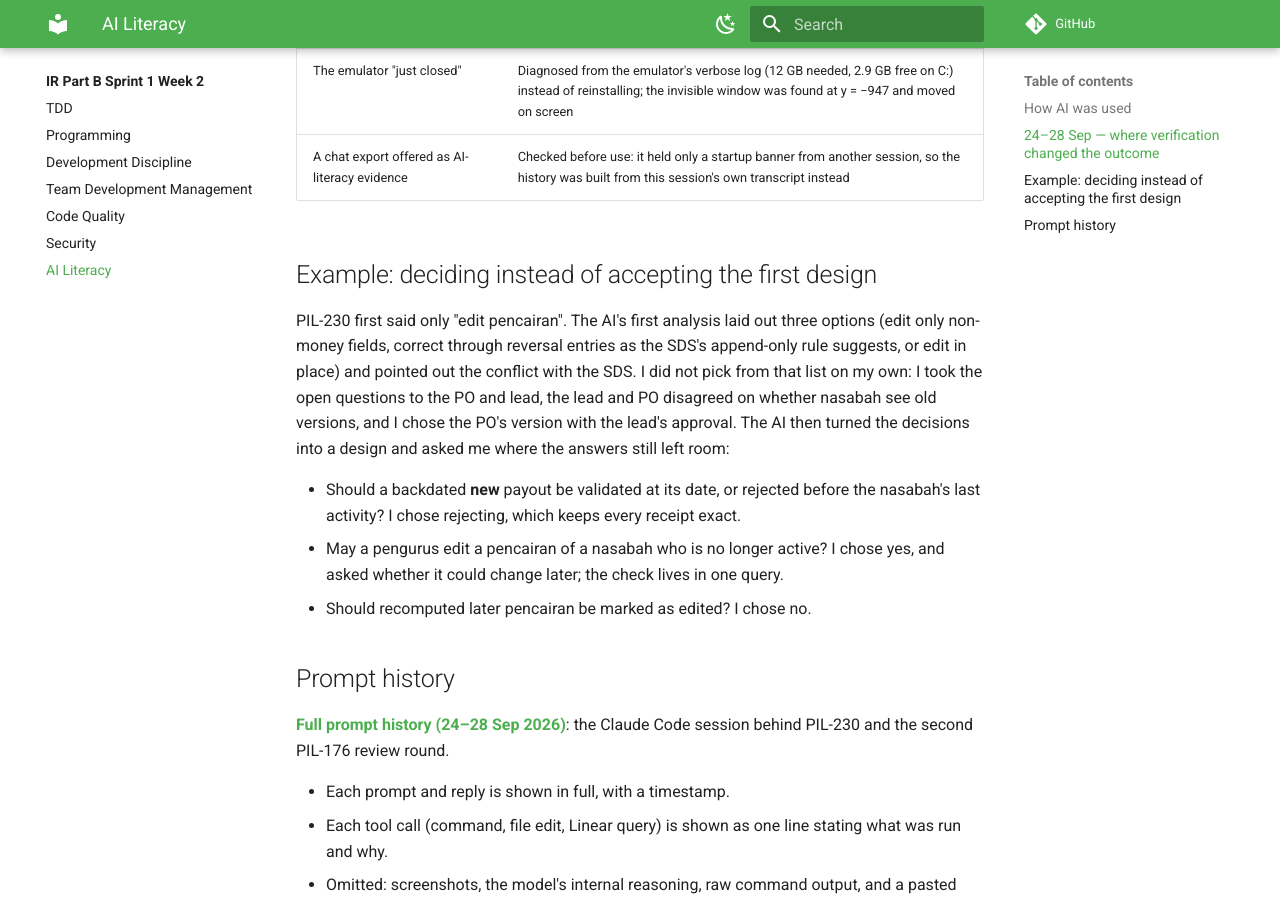
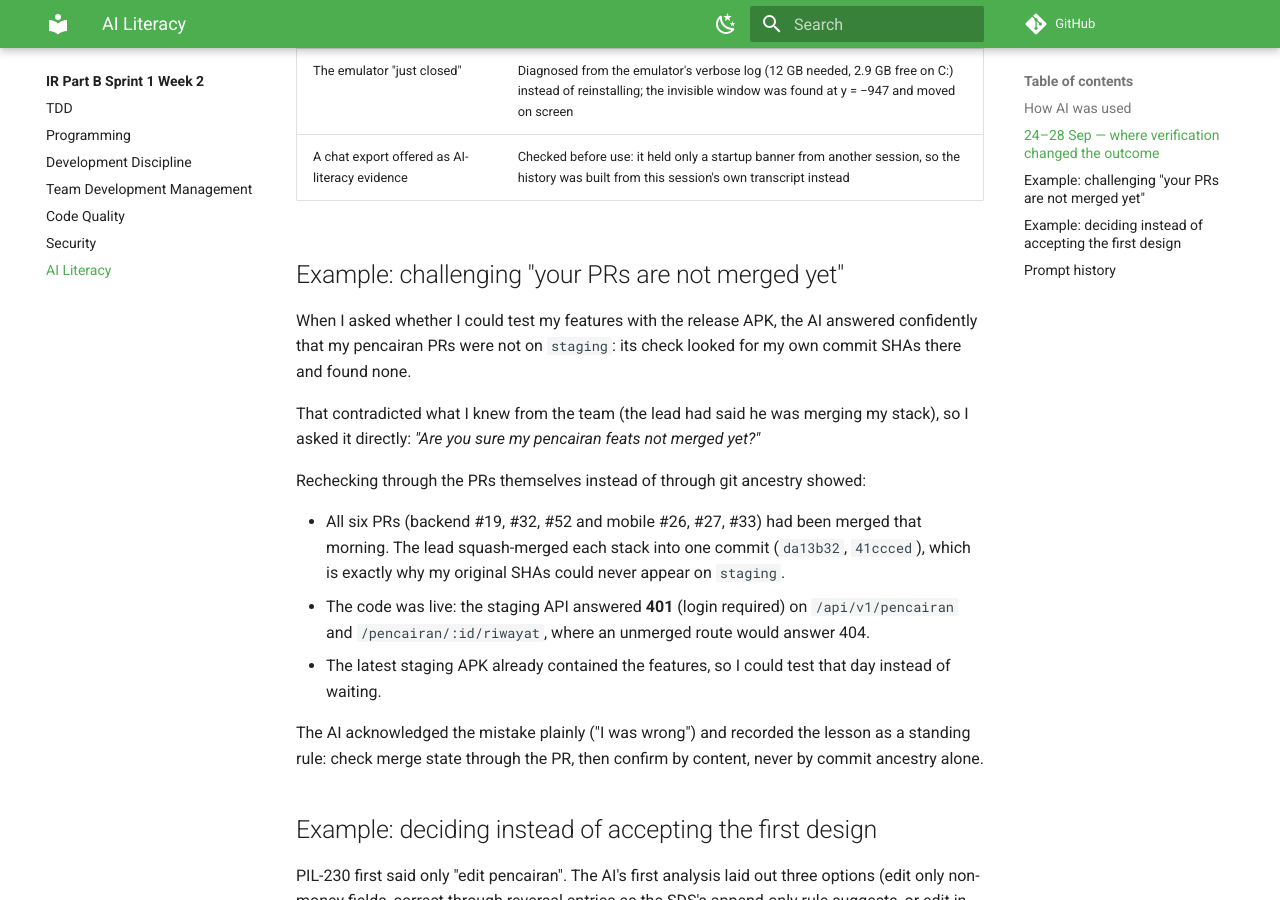
Before and after one commit to mvfi0/pilah-docs, an MkDocs documentation site: the page built from docs/review-week-2/part-b/ai-literacy.md, in a window 1280 px wide and 900 px high, scrolled down 1602 px. Built offline with MkDocs 1.6.1 and Material for MkDocs 9.7.7, drawn with Linux system fonts in a browser that asks for light colours; comment, search, counter and statistics services are not loaded.

Commit message:
docs(logs): fill the week-2 durations and add the offline UAT session
Durations come from the session timestamps (blocks split at 45-minute
gaps); the few with no session behind them are marked as estimates. The
28 Sep UAT and standup adds 3 h with two photos (resized, metadata
stripped). AI literacy gains the "not merged" correction example.

Co-Authored-By: Claude Opus 5.5 <noreply@anthropic.com>

```diff
--- a/docs/review-week-2/part-b/ai-literacy.md
+++ b/docs/review-week-2/part-b/ai-literacy.md
@@ -25,6 +25,20 @@
 | The emulator "just closed" | Diagnosed from the emulator's verbose log (12 GB needed, 2.9 GB free on C:) instead of reinstalling; the invisible window was found at y = −947 and moved on screen |
 | A chat export offered as AI-literacy evidence | Checked before use: it held only a startup banner from another session, so the history was built from this session's own transcript instead |
 
+## Example: challenging "your PRs are not merged yet"
+
+When I asked whether I could test my features with the release APK, the AI answered confidently that my pencairan PRs were not on `staging`: its check looked for my own commit SHAs there and found none.
+
+That contradicted what I knew from the team (the lead had said he was merging my stack), so I asked it directly: *"Are you sure my pencairan feats not merged yet?"*
+
+Rechecking through the PRs themselves instead of through git ancestry showed:
+
+- All six PRs (backend #19, #32, #52 and mobile #26, #27, #33) had been merged that morning. The lead squash-merged each stack into one commit (`da13b32`, `41ccced`), which is exactly why my original SHAs could never appear on `staging`.
+- The code was live: the staging API answered **401** (login required) on `/api/v1/pencairan` and `/pencairan/:id/riwayat`, where an unmerged route would answer 404.
+- The latest staging APK already contained the features, so I could test that day instead of waiting.
+
+The AI acknowledged the mistake plainly ("I was wrong") and recorded the lesson as a standing rule: check merge state through the PR, then confirm by content, never by commit ancestry alone.
+
 ## Example: deciding instead of accepting the first design
 
 PIL-230 first said only "edit pencairan". The AI's first analysis laid out three options (edit only non-money fields, correct through reversal entries as the SDS's append-only rule suggests, or edit in place) and pointed out the conflict with the SDS. I did not pick from that list on my own: I took the open questions to the PO and lead, the lead and PO disagreed on whether nasabah see old versions, and I chose the PO's version with the lead's approval. The AI then turned the decisions into a design and asked me where the answers still left room:
```
Also changed, not shown: docs/logs/index.md (+20 -15 lines), docs/logs/uat-standup-1.jpg (added), docs/logs/uat-standup-2.jpg (added).
